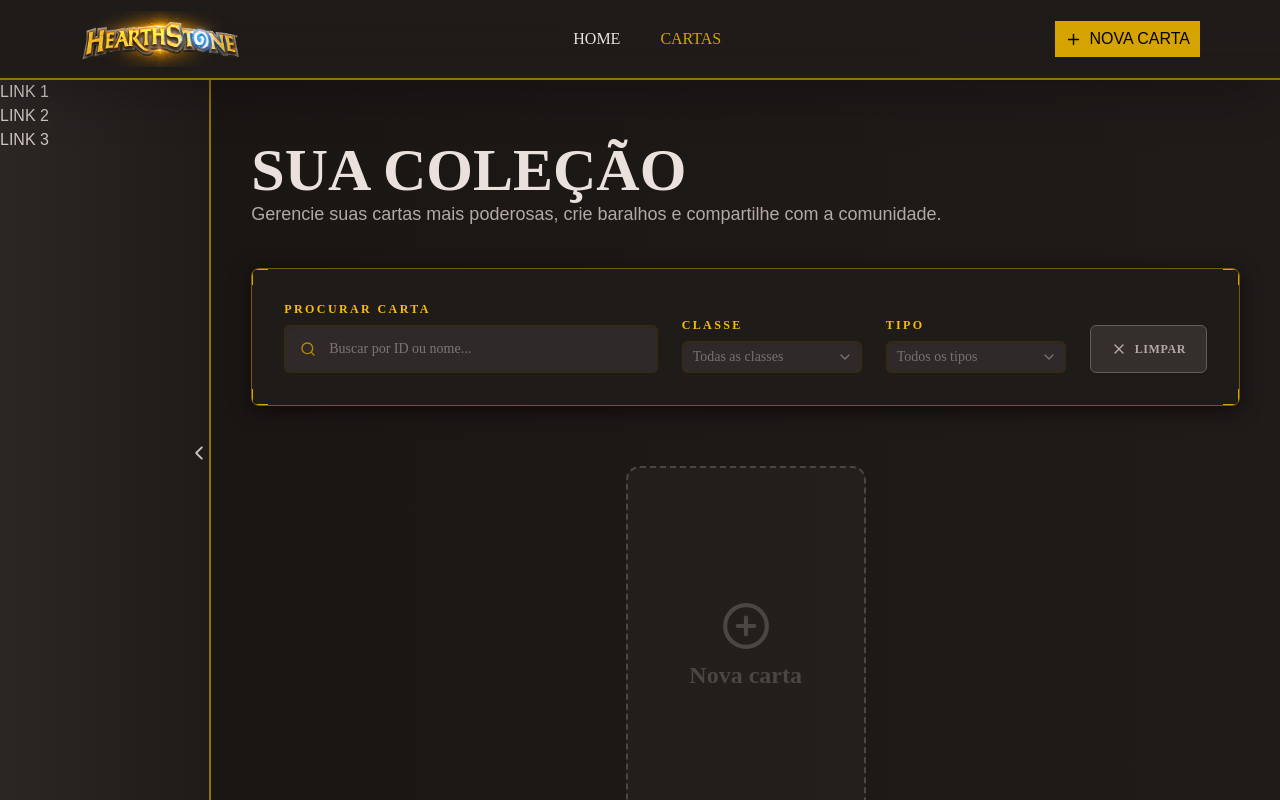
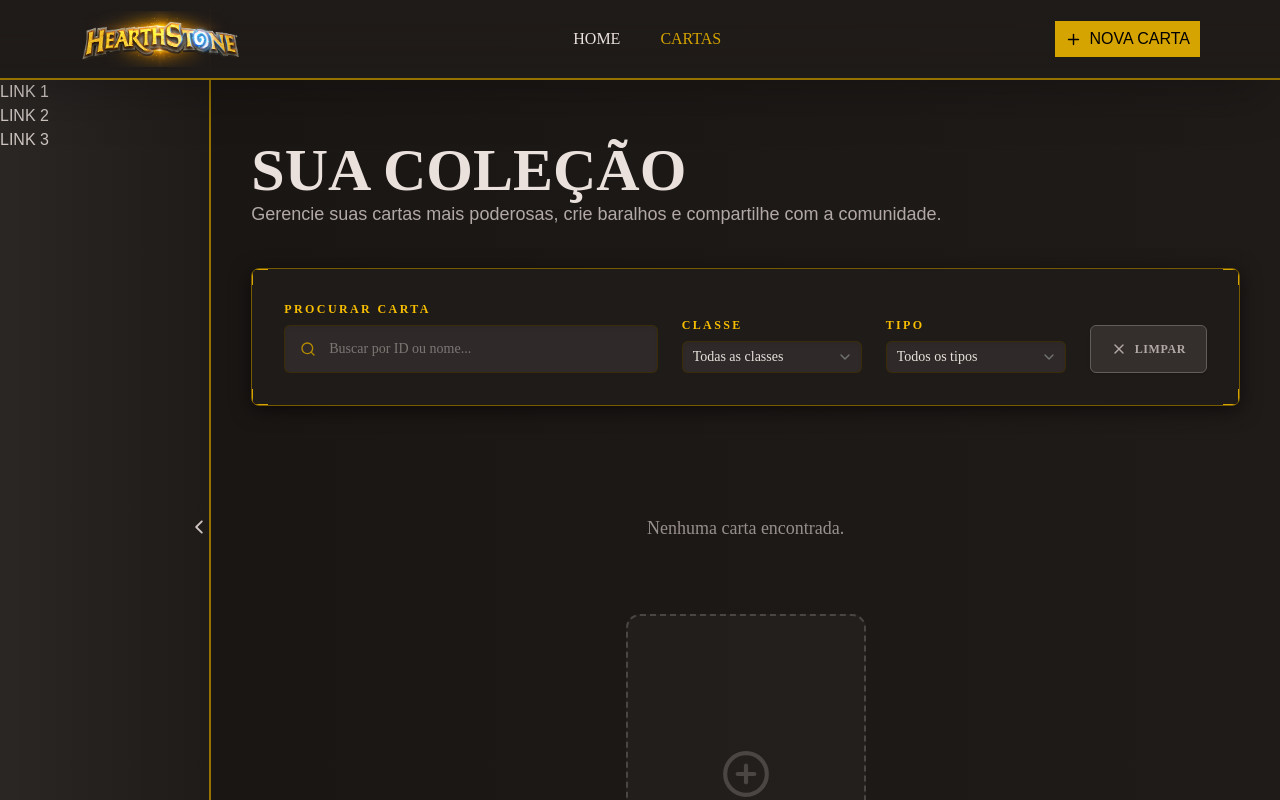
Before and after one commit to AugustoAlmondes/HearthStone, a React (Vite) app: page /create in a window 1280 px wide. Shown: the top 800 px of the page. Built offline with nearby package versions, Linux system fonts and the light colour scheme.

Commit message:
feat: implement card creation and editing modal with form validation

```diff
--- a/src/components/CardList/Modal.tsx
+++ b/src/components/CardList/Modal.tsx
@@ -26,7 +26,6 @@ export default function Modal({
         handleSubmit,
         control,
         reset,
-        watch,
         formState: { errors }
     } = useForm<CardFormData>({
         resolver: zodResolver(cardSchema),
@@ -41,7 +40,7 @@ export default function Modal({
         }
     });
 
-    const watchType = watch("type");
+    // const watchType = watch("type");
 
     useEffect(() => {
         if (isFormOpen) {
--- a/src/pages/List.tsx
+++ b/src/pages/List.tsx
@@ -1,4 +1,4 @@
-import { useEffect } from "react"
+import { useEffect, useState } from "react"
 import Modal from "../components/CardList/Modal"
 import Aside from "../components/list/Aside"
 import {
@@ -12,6 +12,8 @@ import {
 import { PlusCircle, Search, X } from "lucide-react"
 import { useCardStore } from "../store/cardStore"
 import CardItem from "../components/CardList/CardItem"
+import useCardFilters, { type CardFilters } from "../hooks/useCardFilters"
+import type { CardClass, CardType } from "../types/card.types"
 
 const classes = [
     "Mago",
@@ -42,11 +44,17 @@ export default function List() {
 
     } = useCardStore();
 
+    const [filters, setFilters] = useState<CardFilters>({ search: "", class: "", type: "" });
+    const filteredCards = useCardFilters(cards, filters);
+
     useEffect(() => {
         loadCards();
     }, []);
 
     return (
+
+
+
         <>
             <div className="flex">
                 <Aside />
@@ -79,6 +87,8 @@ export default function List() {
                                     className="pl-11 pr-4 h-12 w-full bg-neutral-200/80 text-neutral-900 placeholder:text-neutral-500 outline-none border border-primary-900/80 focus:border-primary-400 focus:bg-neutral-200 transition-all shadow-inner font-manrope text-sm rounded-sm"
                                     type="text"
                                     placeholder="Buscar por ID ou nome..."
+                                    value={filters.search}
+                                    onChange={(e) => setFilters({ ...filters, search: e.target.value })}
                                 />
                             </div>
                         </div>
@@ -87,12 +97,16 @@ export default function List() {
                             <label className="text-primary-300 font-manrope text-xs uppercase tracking-[0.2em] font-bold">
                                 Classe
                             </label>
-                            <Select>
+                            <Select
+                                value={filters.class || "Todas"}
+                                onValueChange={(val) => setFilters({ ...filters, class: val === "Todas" ? "" : val as CardClass })}
+                            >
                                 <SelectTrigger className="cursor-pointer h-12 w-full rounded-sm border border-primary-900/80 bg-neutral-200/80 text-neutral-900 hover:border-primary-500 focus:bg-neutral-200 focus:border-primary-400 transition-all font-manrope text-sm shadow-inner group-focus-within:border-primary-400">
                                     <SelectValue placeholder="Todas as classes" />
                                 </SelectTrigger>
                                 <SelectContent className="rounded-sm border border-primary-600 bg-neutral-200 shadow-[0_5px_15px_rgba(0,0,0,0.7)]">
                                     <SelectGroup className="p-0">
+                                        <SelectItem className="text-neutral-900 cursor-pointer rounded-none hover:text-primary-300 focus:text-primary-300 transition-colors font-manrope" value="Todas">Todas as classes</SelectItem>
                                         {classes.map((c) => (
                                             <SelectItem className="text-neutral-900 cursor-pointer rounded-none hover:text-primary-300 focus:text-primary-300 transition-colors font-manrope" key={c} value={c}>{c}</SelectItem>
                                         ))}
@@ -105,12 +119,16 @@ export default function List() {
                             <label className="text-primary-300 font-manrope text-xs uppercase tracking-[0.2em] font-bold">
                                 Tipo
                             </label>
-                            <Select>
+                            <Select
+                                value={filters.type || "Todos"}
+                                onValueChange={(val) => setFilters({ ...filters, type: val === "Todos" ? "" : val as CardType })}
+                            >
                                 <SelectTrigger className="cursor-pointer h-12 w-full rounded-sm border border-primary-900/80 bg-neutral-200/80 text-neutral-900 hover:border-primary-500 focus:bg-neutral-200 focus:border-primary-400 transition-all font-manrope text-sm shadow-inner">
                                     <SelectValue placeholder="Todos os tipos" />
                                 </SelectTrigger>
                                 <SelectContent className="rounded-sm border border-primary-600 bg-neutral-200 shadow-[0_5px_15px_rgba(0,0,0,0.7)]">
                                     <SelectGroup className="p-0">
+                                        <SelectItem className="text-neutral-900 cursor-pointer rounded-none hover:text-primary-300 focus:text-primary-300 transition-colors font-manrope" value="Todos">Todos os tipos</SelectItem>
                                         {types.map((t) => (
                                             <SelectItem className="text-neutral-900 cursor-pointer rounded-none hover:text-primary-300 focus:text-primary-300 transition-colors font-manrope" key={t} value={t}>{t}</SelectItem>
                                         ))}
@@ -120,7 +138,11 @@ export default function List() {
                         </div>
 
                         <div className="flex items-end h-full z-10 w-full md:w-auto mt-2 md:mt-0">
-                            <button type="button" className="group h-12 px-5 flex w-full md:w-auto items-center justify-center gap-2 font-manrope text-xs uppercase tracking-wider font-bold text-neutral-700 bg-neutral-200 border border-neutral-400 rounded-sm hover:border-primary-400 hover:text-primary-300 hover:bg-neutral transition-all shadow-sm cursor-pointer">
+                            <button
+                                type="button"
+                                onClick={() => setFilters({ search: "", class: "", type: "" })}
+                                className="group h-12 px-5 flex w-full md:w-auto items-center justify-center gap-2 font-manrope text-xs uppercase tracking-wider font-bold text-neutral-700 bg-neutral-200 border border-neutral-400 rounded-sm hover:border-primary-400 hover:text-primary-300 hover:bg-neutral transition-all shadow-sm cursor-pointer"
+                            >
                                 <X className="w-4 h-4 group-hover:text-primary-400 transition-colors" />
                                 Limpar
                             </button>
@@ -128,9 +150,15 @@ export default function List() {
                     </form>
 
                     <div className="flex flex-wrap gap-6 mx justify-center mt-15">
-                        {cards.map((c) =>
-                        (<CardItem key={c.id} card={c} onDelete={deleteCard} onEdit={openForm} />
-                        ))}
+                        {filteredCards.length === 0 ? (
+                            <div className="w-full text-center py-12">
+                                <p className="text-neutral-600 font-manrope text-lg">Nenhuma carta encontrada.</p>
+                            </div>
+                        ) : (
+                            filteredCards.map((c) => (
+                                <CardItem key={c.id} card={c} onDelete={deleteCard} onEdit={openForm} />
+                            ))
+                        )}
                         <div
                             onClick={() => openForm()}
                             className="relative group perspective-1000 w-[240px] h-[360px] cursor-pointer">
--- a/src/store/cardStore.ts
+++ b/src/store/cardStore.ts
@@ -1,5 +1,5 @@
 import { v4 as uuidv4 } from "uuid";
-import { cardService } from "../services/cardServidce";
+import { cardService } from "../services/cardService";
 import { type Card, type CardFormData } from "../types/card.types"
 import { create } from 'zustand'
 
```
Also changed, not shown: src/services/cardService.ts (renamed from src/services/cardServidce.ts).
